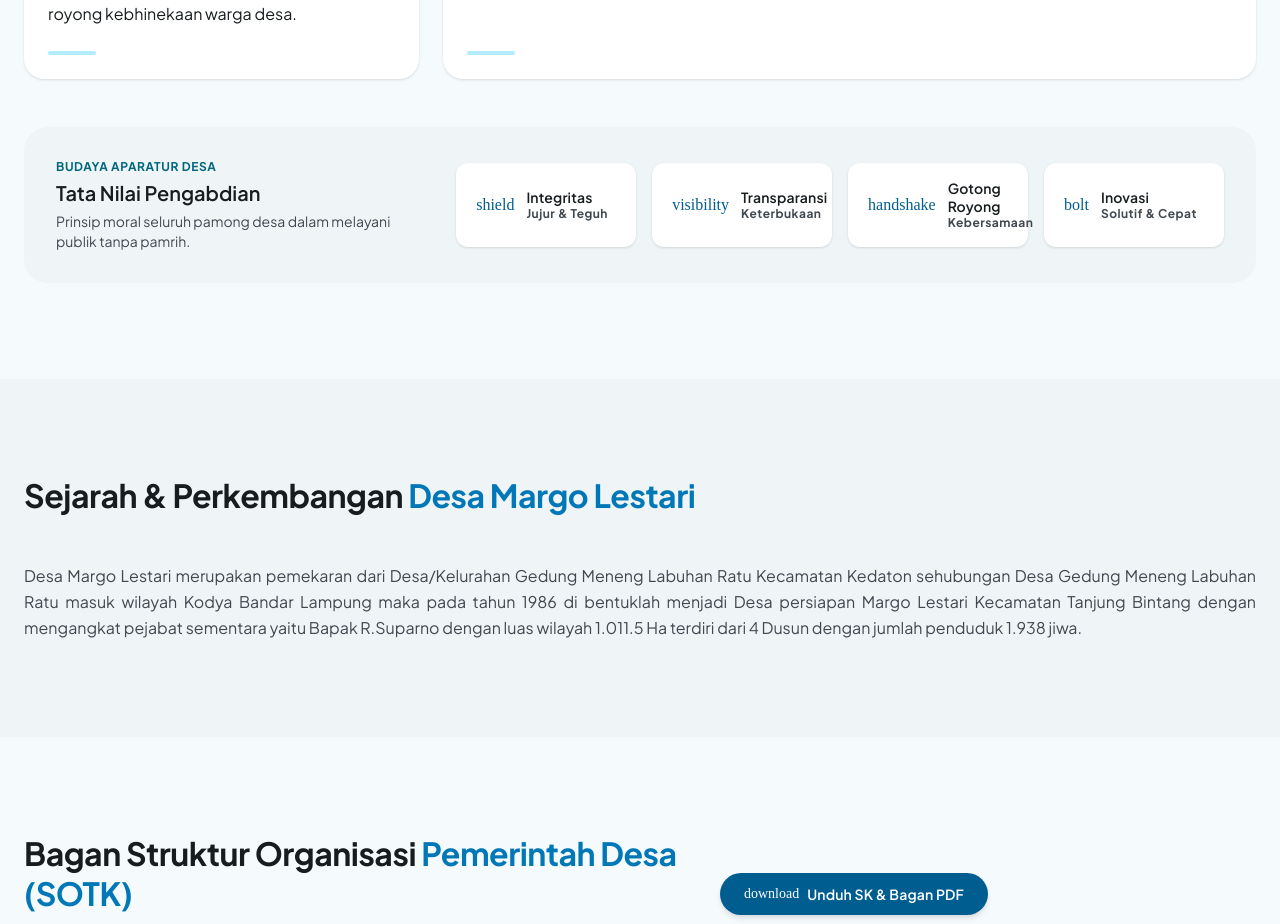
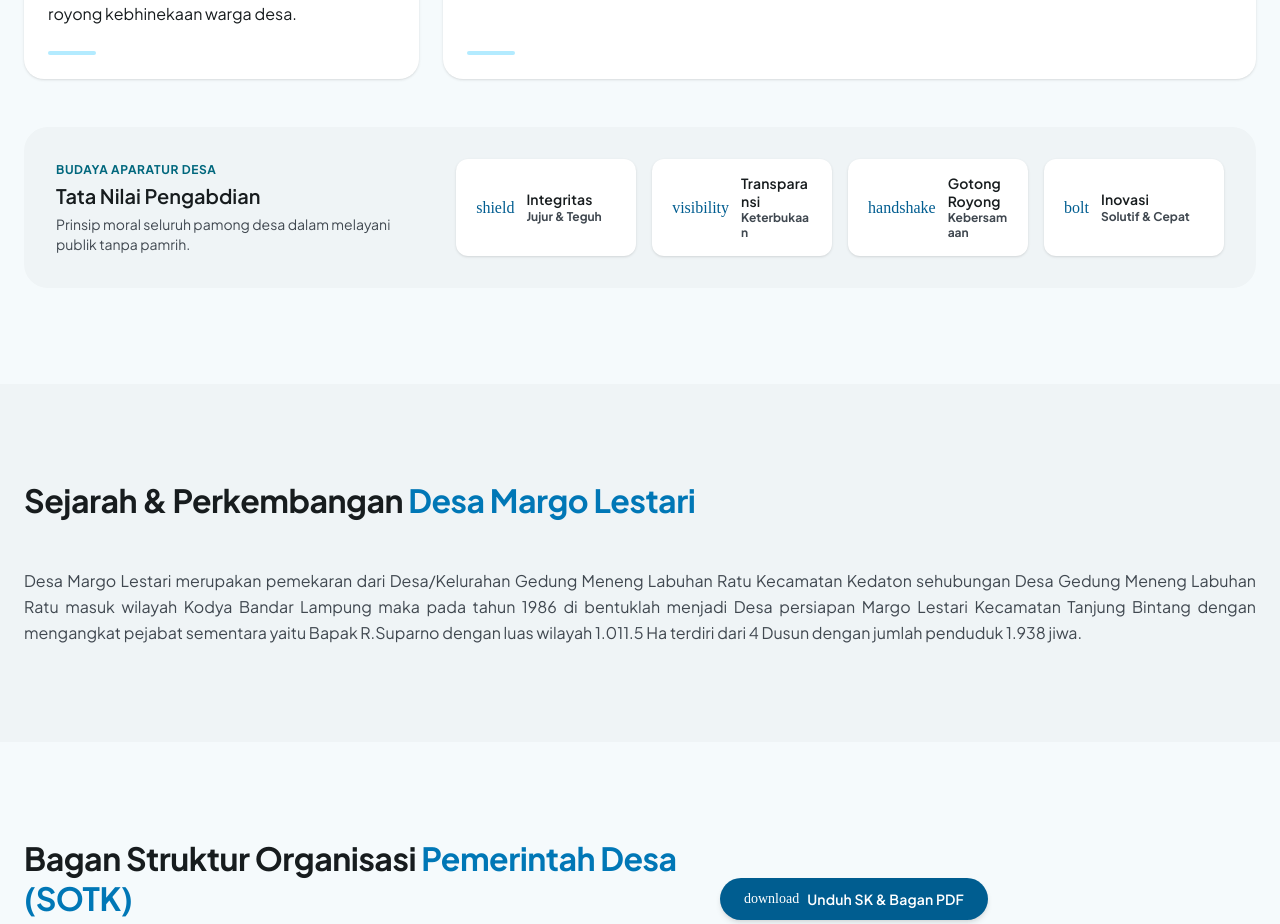
Before and after one commit to margolestari07-boop/webDesaMargoLestari, a Next.js app: page /profil in a window 1280 px wide. Shown: the part 1360-2284 px from the top of the page. Built offline with nearby package versions, Linux system fonts and the light colour scheme.

Commit message:
Prevent overflow in profile value cards

```diff
--- a/src/app/(public)/profil/profile-content.tsx
+++ b/src/app/(public)/profil/profile-content.tsx
@@ -249,8 +249,8 @@ export default function ProfileContent() {
                   ))}
                 </div>
               </div>
-              <div className="bg-surface-container-low flex flex-col items-center justify-between gap-6 rounded-[24px] p-8 md:flex-row">
-                <div className="flex max-w-sm flex-col gap-1">
+              <div className="bg-surface-container-low flex min-w-0 flex-col items-center justify-between gap-6 rounded-[24px] p-4 sm:p-6 lg:flex-row lg:p-8">
+                <div className="flex min-w-0 max-w-sm flex-col gap-1">
                   <span className="font-label-sm text-label-sm text-secondary tracking-wider uppercase">
                     BUDAYA APARATUR DESA
                   </span>
@@ -262,18 +262,21 @@ export default function ProfileContent() {
                     tanpa pamrih.
                   </p>
                 </div>
-                <div className="grid w-full grid-cols-2 gap-4 sm:grid-cols-4 md:w-auto">
+                <div className="grid w-full min-w-0 grid-cols-2 gap-3 sm:grid-cols-4 sm:gap-4 lg:w-auto">
                   {values.map(([icon, title, subtitle]) => (
                     <div
-                      className="bg-surface-container-lowest flex items-center gap-3 rounded-xl px-5 py-4 shadow-sm"
+                      className="bg-surface-container-lowest flex min-w-0 flex-col items-center gap-2 rounded-xl px-3 py-3 text-center shadow-sm sm:flex-row sm:gap-3 sm:px-5 sm:py-4 sm:text-left"
                       key={title}
                     >
-                      <Icon className="text-primary text-[20px]" name={icon} />
-                      <div className="flex flex-col">
-                        <span className="font-label-md text-label-md text-on-surface">
+                      <Icon
+                        className="text-primary shrink-0 text-[20px]"
+                        name={icon}
+                      />
+                      <div className="flex min-w-0 flex-col">
+                        <span className="font-label-md text-sm leading-tight wrap-break-word text-on-surface sm:text-label-md">
                           {title}
                         </span>
-                        <span className="font-label-sm text-label-sm text-on-surface-variant">
+                        <span className="font-label-sm text-xs leading-tight wrap-break-word text-on-surface-variant tracking-tight sm:text-label-sm sm:tracking-normal">
                           {subtitle}
                         </span>
                       </div>
```
